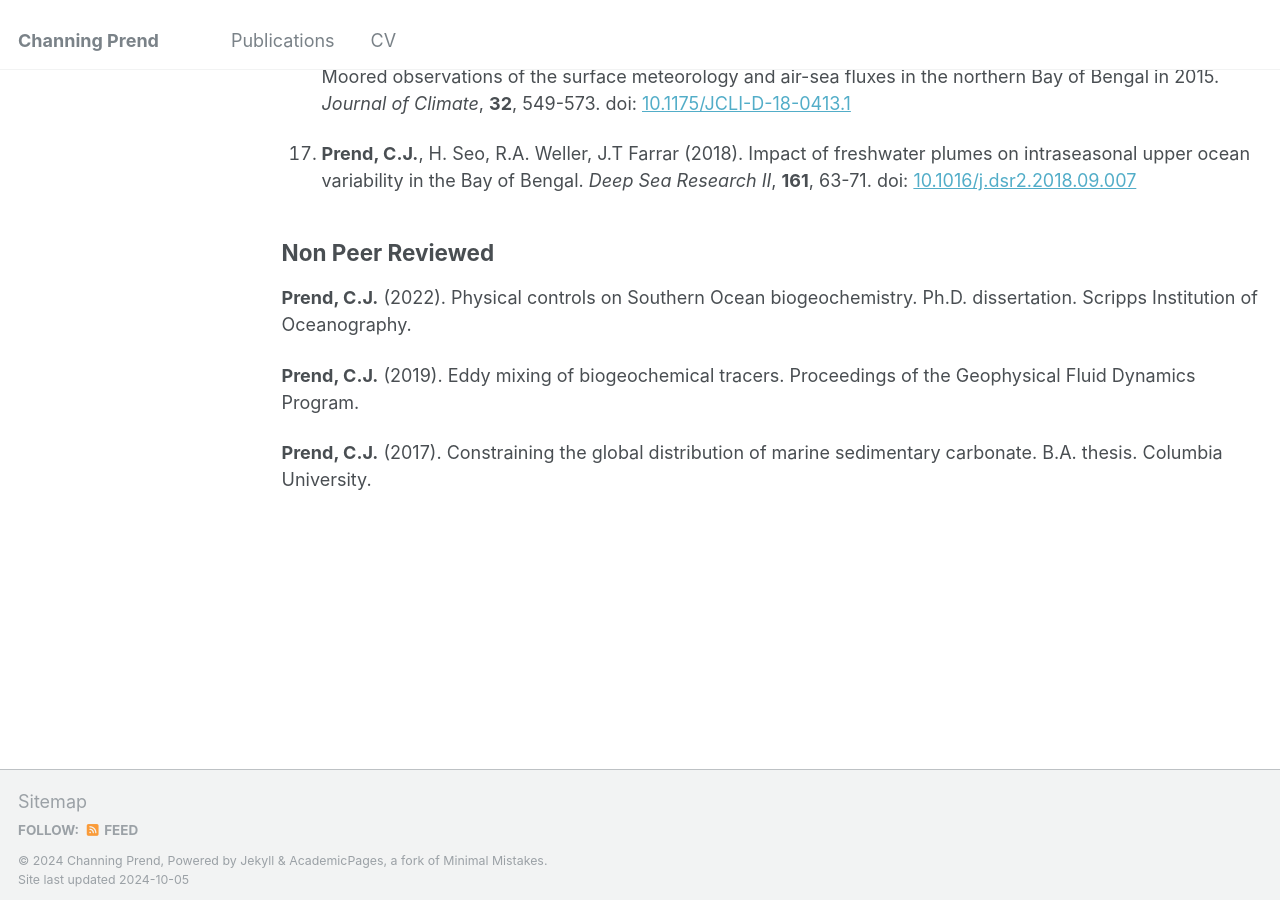
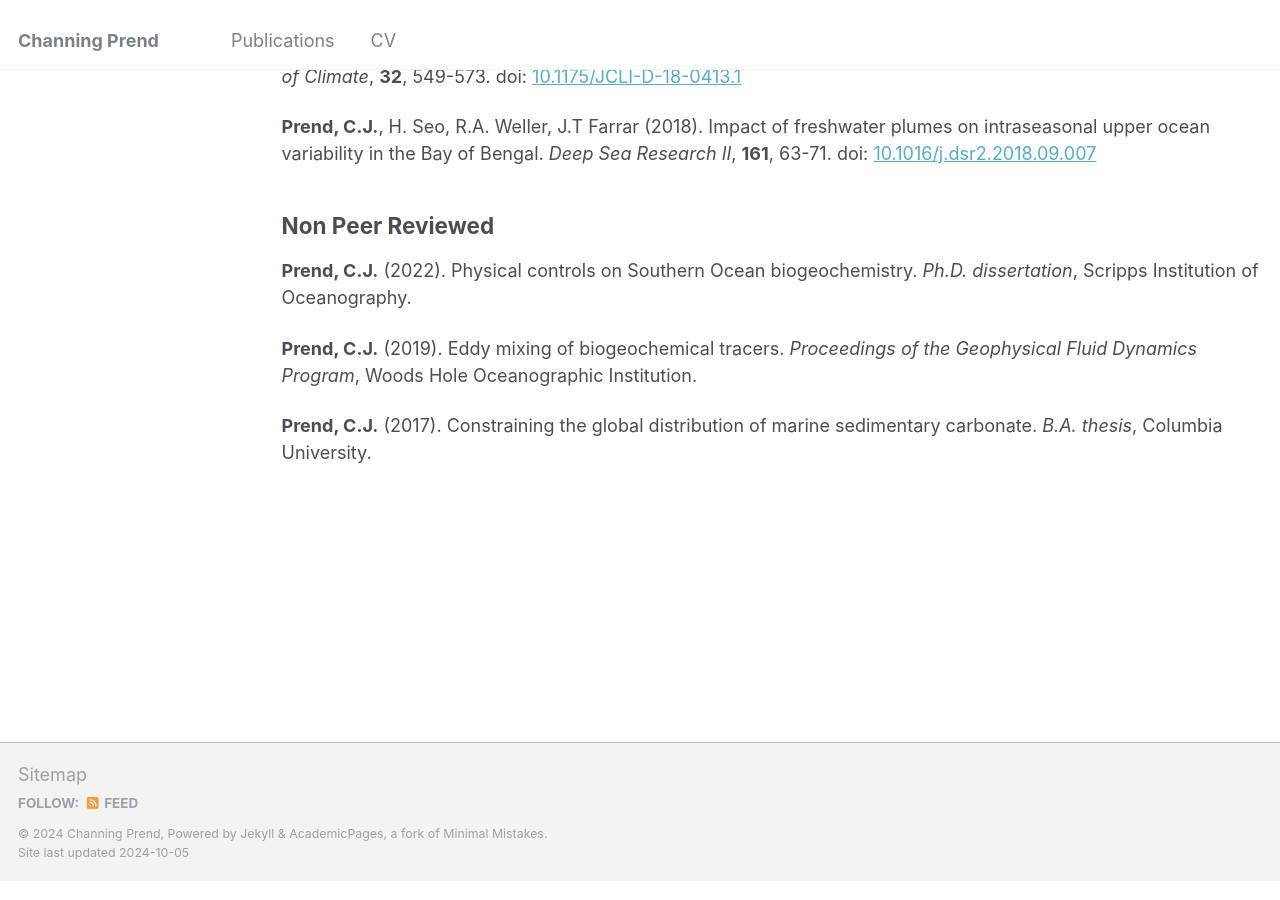
Before and after one commit to cprend/cprend.github.io, a Jekyll site: the page built from _pages/publications.md, in a window 1280 px wide and 900 px high, scrolled down 1664 px. Built offline with Jekyll 4.4.1, drawn with Linux system fonts in a browser that asks for light colours; some of the changed lines change nothing that is shown.

Commit message:
Update publications.md

```diff
--- a/_pages/publications.md
+++ b/_pages/publications.md
@@ -9,43 +9,43 @@
 
 ## Peer Reviewed
 
-1. **Prend, C.J.**, M.D. du Plessis, M.R. Mazloff, L. Sunnercrantz, S. Swart, S.T. Gille. Observing system requirements for measuring high-frequency air-sea fluxes in the Southern Ocean, submitted.
+**Prend, C.J.**, M.D. du Plessis, M.R. Mazloff, L. Sunnercrantz, S. Swart, S.T. Gille. Observing system requirements for measuring high-frequency air-sea fluxes in the Southern Ocean, submitted.
 
-2. du Plessis, M.D., S.-A. Nicholson, I.S. Giddy, P.M.S. Monteiro, **C.J. Prend**, S. Swart. Storms regulate Southern Ocean summer warming, submitted.
+du Plessis, M.D., S.-A. Nicholson, I.S. Giddy, P.M.S. Monteiro, **C.J. Prend**, S. Swart. Storms regulate Southern Ocean summer warming, submitted.
 
-3. Spungin, S., Y. Si, A.L. Stewart, **C.J. Prend**. Observed seasonality of mixed-layer eddies and vertical heat transport over the Antarctic continental shelf, submitted.
+Spungin, S., Y. Si, A.L. Stewart, **C.J. Prend**. Observed seasonality of mixed-layer eddies and vertical heat transport over the Antarctic continental shelf, submitted.
 
-4. **Prend, C.J.**, G.A. MacGilchrist, G.E. Manucharyan, R.Q. Pang, R. Moorman, A.F. Thompson, S.M. Griffies, M.R. Mazloff, L.D. Talley, S.T. Gille (2024). Ross Gyre variability modulates oceanic heat supply toward the West Antarctic continental shelf, <em>Communications Earth & Environment</em>, <b>5</b>. doi: <a href="https://www.nature.com/articles/s43247-024-01207-y">10.1038/s43247-024-01207-y</a>
+**Prend, C.J.**, G.A. MacGilchrist, G.E. Manucharyan, R.Q. Pang, R. Moorman, A.F. Thompson, S.M. Griffies, M.R. Mazloff, L.D. Talley, S.T. Gille (2024). Ross Gyre variability modulates oceanic heat supply toward the West Antarctic continental shelf, <em>Communications Earth & Environment</em>, <b>5</b>. doi: <a href="https://www.nature.com/articles/s43247-024-01207-y">10.1038/s43247-024-01207-y</a>
 
-5. Sauvé, J., A.R. Gray, **C.J. Prend**, S.M. Bushinsky, S.C. Riser (2023). Carbon outgassing in the Antarctic Circumpolar Current supported by Ekman transport from the sea ice zone in an observation-based mixed-layer budget, <em>Journal of Geophysical Research: Oceans</em>, <b>128</b>. doi: <a href="https://agupubs.onlinelibrary.wiley.com/doi/10.1029/2023JC019815">10.1029/2023JC019815</a>
+Sauvé, J., A.R. Gray, **C.J. Prend**, S.M. Bushinsky, S.C. Riser (2023). Carbon outgassing in the Antarctic Circumpolar Current supported by Ekman transport from the sea ice zone in an observation-based mixed-layer budget, <em>Journal of Geophysical Research: Oceans</em>, <b>128</b>. doi: <a href="https://agupubs.onlinelibrary.wiley.com/doi/10.1029/2023JC019815">10.1029/2023JC019815</a>
 
-6. Lévy, M., D. Couespel, C. Haëck, M.G. Keerthi, I. Mangolte, **C.J. Prend** (2023). Impact of fine-scale currents on biogeochemical cycles in a changing ocean, <em>Annual Review of Marine Science</em>, <b>16</b>.  doi: <a href="https://www.annualreviews.org/doi/abs/10.1146/annurev-marine-020723-020531">10.1146/annurev-marine-020723-020531</a>
+Lévy, M., D. Couespel, C. Haëck, M.G. Keerthi, I. Mangolte, **C.J. Prend** (2023). Impact of fine-scale currents on biogeochemical cycles in a changing ocean, <em>Annual Review of Marine Science</em>, <b>16</b>.  doi: <a href="https://www.annualreviews.org/doi/abs/10.1146/annurev-marine-020723-020531">10.1146/annurev-marine-020723-020531</a>
 
-7. Brand, S.V., **C.J. Prend**, L.D. Talley (2023). Modification of North Atlantic Deep Water by Pacific/Upper Circumpolar Deep Water in the Argentine Basin, <em>Geophysical Research Letters</em>, <b>50</b>. doi: <a href="https://agupubs.onlinelibrary.wiley.com/doi/abs/10.1029/2022GL099419">10.1029/2022GL099419</a>
+Brand, S.V., **C.J. Prend**, L.D. Talley (2023). Modification of North Atlantic Deep Water by Pacific/Upper Circumpolar Deep Water in the Argentine Basin, <em>Geophysical Research Letters</em>, <b>50</b>. doi: <a href="https://agupubs.onlinelibrary.wiley.com/doi/abs/10.1029/2022GL099419">10.1029/2022GL099419</a>
 
-8. Keerthi, M.G., **C.J. Prend**, O. Aumont, M. Lévy (2022). Annual variations in phytoplankton biomass driven by small-scale physical processes, <em>Nature Geoscience</em>, <b>15</b>, 1027-1033. doi: <a href="https://www.nature.com/articles/s41561-022-01057-3">10.1038/s41561-022-01057-3</a>
+Keerthi, M.G., **C.J. Prend**, O. Aumont, M. Lévy (2022). Annual variations in phytoplankton biomass driven by small-scale physical processes, <em>Nature Geoscience</em>, <b>15</b>, 1027-1033. doi: <a href="https://www.nature.com/articles/s41561-022-01057-3">10.1038/s41561-022-01057-3</a>
 
-9. **Prend, C.J.**, A.R. Gray, L.D. Talley, S.T. Gille, F.A. Haumann, K.S. Johnson, S.C. Riser, I. Rosso, J. Sauvé, J.L. Sarmiento (2022). Indo-Pacific sector dominates Southern Ocean carbon outgassing, <em>Global Biogeochemical Cycles</em>, <b>36</b>. doi: <a href="https://agupubs.onlinelibrary.wiley.com/doi/10.1029/2021GB007226">10.1029/2021GB007226</a>
+**Prend, C.J.**, A.R. Gray, L.D. Talley, S.T. Gille, F.A. Haumann, K.S. Johnson, S.C. Riser, I. Rosso, J. Sauvé, J.L. Sarmiento (2022). Indo-Pacific sector dominates Southern Ocean carbon outgassing, <em>Global Biogeochemical Cycles</em>, <b>36</b>. doi: <a href="https://agupubs.onlinelibrary.wiley.com/doi/10.1029/2021GB007226">10.1029/2021GB007226</a>
 
-10. **Prend, C.J.**, M.G. Keerthi, M. Lévy, O. Aumont, S.T. Gille, L.D. Talley (2022). Sub-seasonal forcing drives year-to-year variations of Southern Ocean primary productivity, <em>Global Biogeochemical Cycles</em>, <b>36</b>. doi: <a href="https://agupubs.onlinelibrary.wiley.com/doi/10.1029/2022GB007329">10.1029/2022GB007329</a>
+**Prend, C.J.**, M.G. Keerthi, M. Lévy, O. Aumont, S.T. Gille, L.D. Talley (2022). Sub-seasonal forcing drives year-to-year variations of Southern Ocean primary productivity, <em>Global Biogeochemical Cycles</em>, <b>36</b>. doi: <a href="https://agupubs.onlinelibrary.wiley.com/doi/10.1029/2022GB007329">10.1029/2022GB007329</a>
 
-11. **Prend, C.J.**, J.M. Hunt, M.R. Mazloff, S.T. Gille, L.D. Talley (2022). Controls on the boundary between thermally and non-thermally driven <em>p</em>CO<sub>2</sub> regimes in the South Pacific, <em>Geophysical Research Letters</em>, <b>49</b>. doi: <a href="https://agupubs.onlinelibrary.wiley.com/doi/10.1029/2021GL095797">10.1029/2021GL095797</a>
+**Prend, C.J.**, J.M. Hunt, M.R. Mazloff, S.T. Gille, L.D. Talley (2022). Controls on the boundary between thermally and non-thermally driven <em>p</em>CO<sub>2</sub> regimes in the South Pacific, <em>Geophysical Research Letters</em>, <b>49</b>. doi: <a href="https://agupubs.onlinelibrary.wiley.com/doi/10.1029/2021GL095797">10.1029/2021GL095797</a>
 
-12. **Prend, C.J.**, G.R. Flierl, K.M. Smith, A.K. Kaminski (2021). Parameterizing eddy transport of biogeochemical tracers, <em>Geophysical Research Letters</em>, <b>48</b>. doi: <a href="https://agupubs.onlinelibrary.wiley.com/doi/10.1029/2021GL094405">10.1029/2021GL094405</a>
+**Prend, C.J.**, G.R. Flierl, K.M. Smith, A.K. Kaminski (2021). Parameterizing eddy transport of biogeochemical tracers, <em>Geophysical Research Letters</em>, <b>48</b>. doi: <a href="https://agupubs.onlinelibrary.wiley.com/doi/10.1029/2021GL094405">10.1029/2021GL094405</a>
 
-13. von Berg, L., **C.J. Prend**, E.C. Campbell, M.R. Mazloff, L.D. Talley, S. T. Gille (2020). Weddell Sea phytoplankton blooms modulated by sea ice variability and polynya formation. <em>Geophysical Research Letters</em>, <b>47</b>. doi: <a href="https://agupubs.onlinelibrary.wiley.com/doi/abs/10.1029/2020GL087954">10.1029/2020GL087954</a>
+von Berg, L., **C.J. Prend**, E.C. Campbell, M.R. Mazloff, L.D. Talley, S. T. Gille (2020). Weddell Sea phytoplankton blooms modulated by sea ice variability and polynya formation. <em>Geophysical Research Letters</em>, <b>47</b>. doi: <a href="https://agupubs.onlinelibrary.wiley.com/doi/abs/10.1029/2020GL087954">10.1029/2020GL087954</a>
 
-14. Uchida, T., D. Balwada, R. Abernathey, **C.J. Prend**, E. Boss, S.T. Gille (2019). Southern Ocean phytoplankton blooms observed by biogeochemical floats. <em>Journal of Geophysical Research: Oceans</em>, <b>124</b>, 7328-7343. doi: <a href="https://agupubs.onlinelibrary.wiley.com/doi/full/10.1029/2019JC015355">10.1029/2019JC015355</a>
+Uchida, T., D. Balwada, R. Abernathey, **C.J. Prend**, E. Boss, S.T. Gille (2019). Southern Ocean phytoplankton blooms observed by biogeochemical floats. <em>Journal of Geophysical Research: Oceans</em>, <b>124</b>, 7328-7343. doi: <a href="https://agupubs.onlinelibrary.wiley.com/doi/full/10.1029/2019JC015355">10.1029/2019JC015355</a>
 
-15. **Prend, C.J.**, S.T. Gille, L.D. Talley, B.G. Mitchell, I. Rosso, M.R. Mazloff (2019). Physical drivers of phytoplankton bloom initiation in the Southern Ocean's Scotia Sea. <em>Journal of Geophysical Research: Oceans</em>, <b>124</b>, 5811-5826. doi: <a href="https://agupubs.onlinelibrary.wiley.com/doi/full/10.1029/2019JC015162">10.1029/2019JC015162</a>
+**Prend, C.J.**, S.T. Gille, L.D. Talley, B.G. Mitchell, I. Rosso, M.R. Mazloff (2019). Physical drivers of phytoplankton bloom initiation in the Southern Ocean's Scotia Sea. <em>Journal of Geophysical Research: Oceans</em>, <b>124</b>, 5811-5826. doi: <a href="https://agupubs.onlinelibrary.wiley.com/doi/full/10.1029/2019JC015162">10.1029/2019JC015162</a>
 
-16. Weller, R.A., J.T. Farrar, H. Seo, **C.J. Prend**, D. Sengupta, J. Sree Lekha, M. Ravichandran, R. Venkatsen (2018). Moored observations of the surface meteorology and air-sea fluxes in the northern Bay of Bengal in 2015. <em>Journal of Climate</em>, <b>32</b>, 549-573. doi: <a href="https://journals.ametsoc.org/doi/abs/10.1175/JCLI-D-18-0413.1">10.1175/JCLI-D-18-0413.1</a>
+Weller, R.A., J.T. Farrar, H. Seo, **C.J. Prend**, D. Sengupta, J. Sree Lekha, M. Ravichandran, R. Venkatsen (2018). Moored observations of the surface meteorology and air-sea fluxes in the northern Bay of Bengal in 2015. <em>Journal of Climate</em>, <b>32</b>, 549-573. doi: <a href="https://journals.ametsoc.org/doi/abs/10.1175/JCLI-D-18-0413.1">10.1175/JCLI-D-18-0413.1</a>
 
-17. **Prend, C.J.**, H. Seo, R.A. Weller, J.T Farrar (2018). Impact of freshwater plumes on intraseasonal upper ocean variability in the Bay of Bengal. <em>Deep Sea Research II</em>, <b>161</b>, 63-71. doi: <a href="https://www.sciencedirect.com/science/article/pii/S0967064517304010?via%3Dihub">10.1016/j.dsr2.2018.09.007</a>
+**Prend, C.J.**, H. Seo, R.A. Weller, J.T Farrar (2018). Impact of freshwater plumes on intraseasonal upper ocean variability in the Bay of Bengal. <em>Deep Sea Research II</em>, <b>161</b>, 63-71. doi: <a href="https://www.sciencedirect.com/science/article/pii/S0967064517304010?via%3Dihub">10.1016/j.dsr2.2018.09.007</a>
 
 ## Non Peer Reviewed
-**Prend, C.J.** (2022). Physical controls on Southern Ocean biogeochemistry. Ph.D. dissertation. Scripps Institution of Oceanography.
+**Prend, C.J.** (2022). Physical controls on Southern Ocean biogeochemistry. <em>Ph.D. dissertation</em>, Scripps Institution of Oceanography.
 
-**Prend, C.J.** (2019). Eddy mixing of biogeochemical tracers. Proceedings of the Geophysical Fluid Dynamics Program.
+**Prend, C.J.** (2019). Eddy mixing of biogeochemical tracers. <em>Proceedings of the Geophysical Fluid Dynamics Program</em>, Woods Hole Oceanographic Institution.
 
-**Prend, C.J.** (2017). Constraining the global distribution of marine sedimentary carbonate. B.A. thesis. Columbia University.
+**Prend, C.J.** (2017). Constraining the global distribution of marine sedimentary carbonate. <em>B.A. thesis</em>, Columbia University.
```
